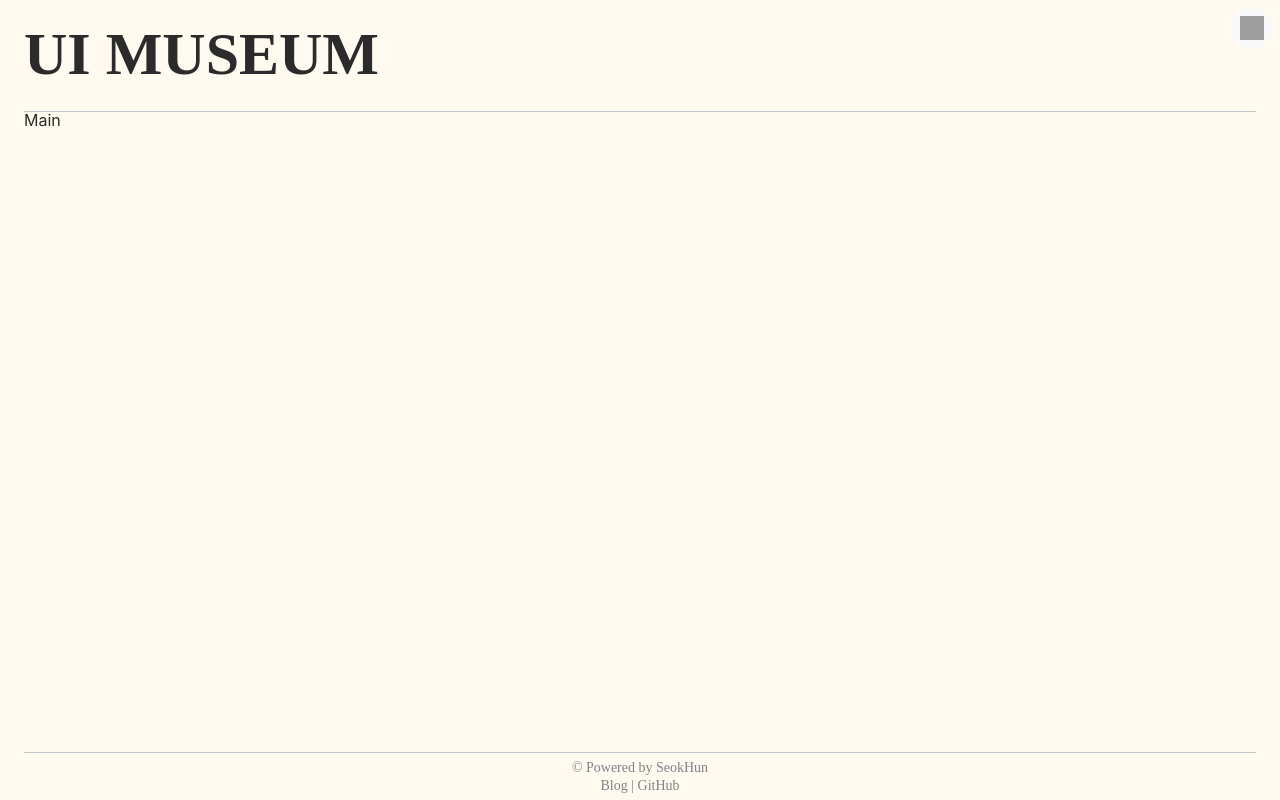
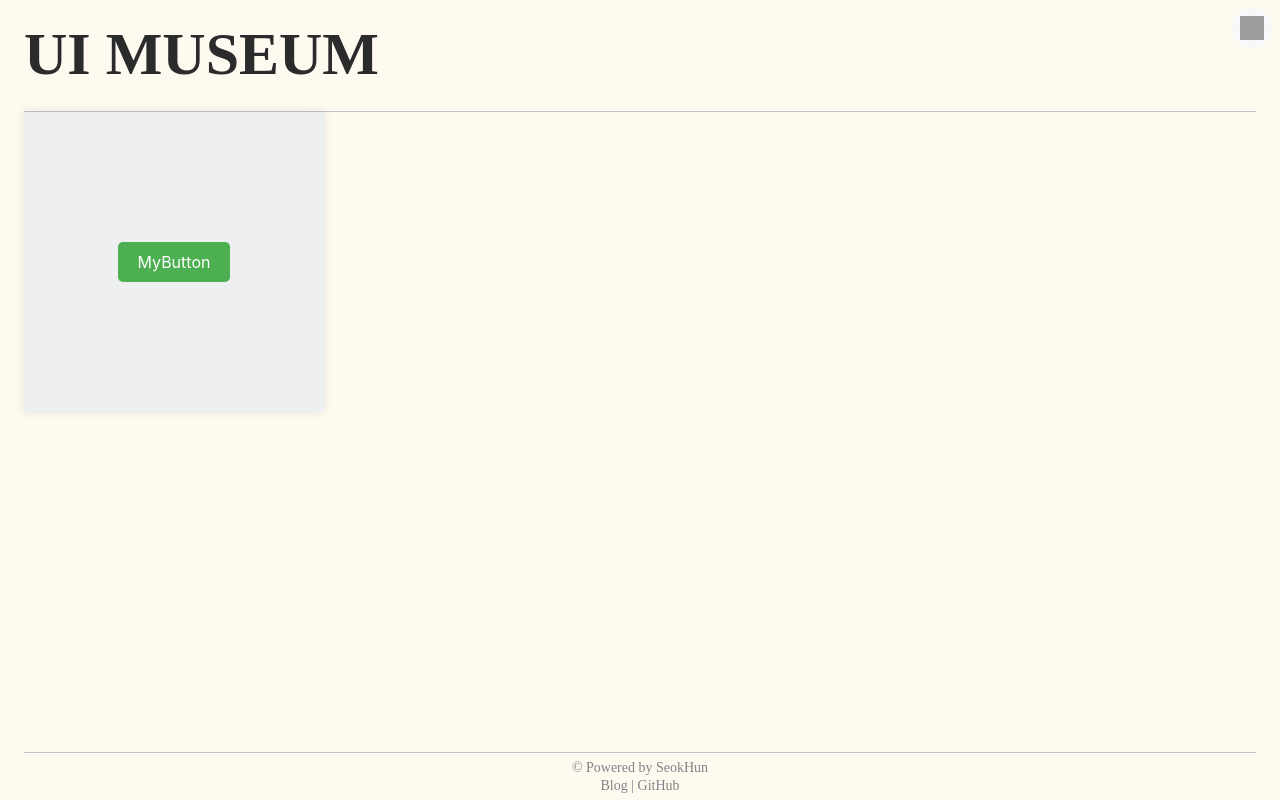
Before and after one commit to tommya98/UI-MUSEUM, a React (Vite) app: page / in a window 1280 px wide. Built offline with nearby package versions, Linux system fonts and the light colour scheme; grey boxes are pictures that could not be loaded; a web font is replaced by a local one.

Commit message:
FEAT: 임시 MyComponent 구현 및 Showcase에서 렌더링

```diff
--- a/src/components/Main/index.tsx
+++ b/src/components/Main/index.tsx
@@ -1,7 +1,15 @@
 import * as S from "./styled";
+import Showcase from "../Showcase";
+import MyComponent from "../MyComponent";
 
 const Main = () => {
-  return <S.Wrapper>Main</S.Wrapper>;
+  return (
+    <S.Wrapper>
+      <Showcase>
+        <MyComponent />
+      </Showcase>
+    </S.Wrapper>
+  );
 };
 
 export default Main;
--- /dev/null
+++ b/src/components/MyComponent/index.tsx
@@ -0,0 +1,7 @@
+import * as S from "./styled";
+
+const MyComponent = () => {
+  return <S.Button>MyButton</S.Button>;
+};
+
+export default MyComponent;
--- /dev/null
+++ b/src/components/MyComponent/styled.ts
@@ -0,0 +1,12 @@
+import styled from "@emotion/styled";
+
+export const Button = styled.button`
+  background-color: #4caf50;
+  color: white;
+  padding: 10px 20px;
+  border: none;
+  border-radius: 5px;
+  cursor: pointer;
+  font-size: 16px;
+  transition: background-color 0.3s;
+`;
```
